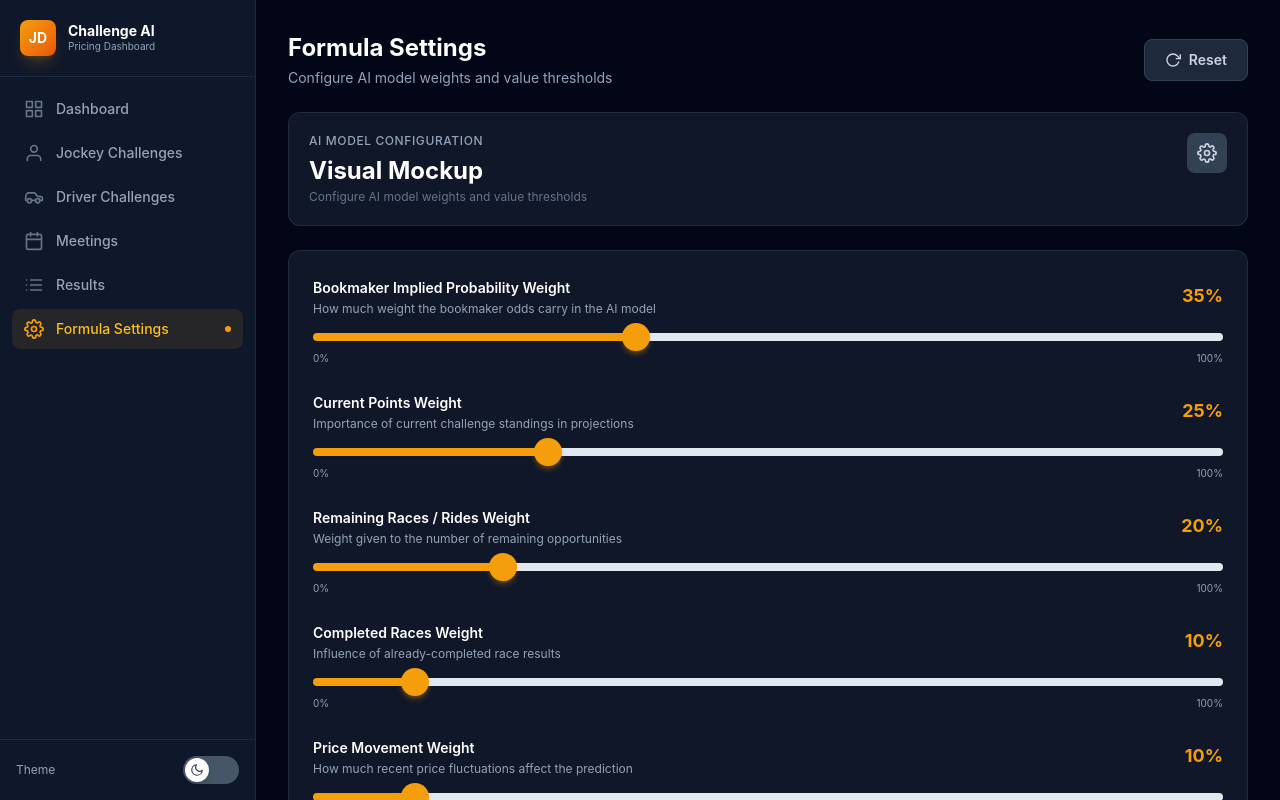
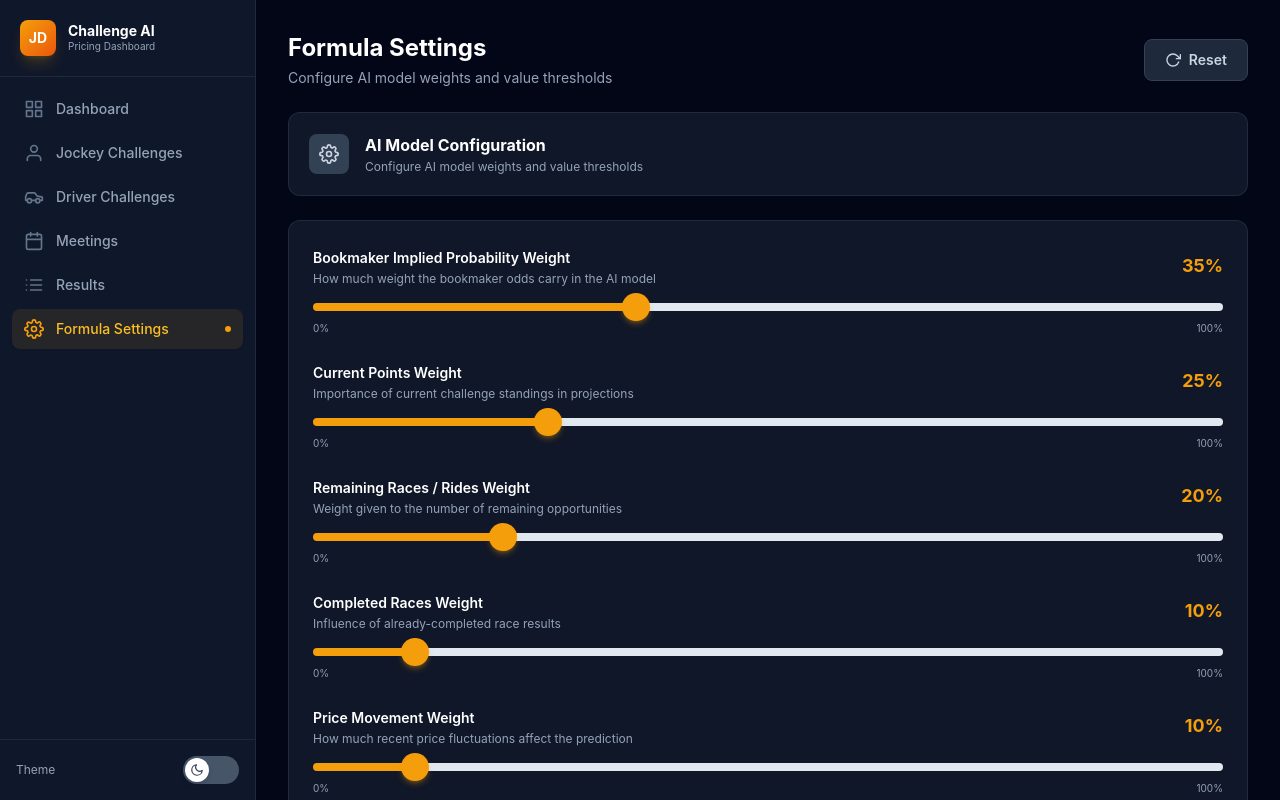
Before and after one commit to AliAhmedSheikh/Horse-Jockey-Challenge, a Next.js app: page /settings in a window 1280 px wide. Shown: the top 800 px of the page. Built offline with nearby package versions, Linux system fonts and the light colour scheme.

Commit message:
Replace Visual Mockup DataCard with proper AI Model Configuration heading

```diff
--- a/app/settings/page.tsx
+++ b/app/settings/page.tsx
@@ -122,12 +122,15 @@ export default function SettingsPage() {
         </button>
       </div>
 
-      <DataCard
-        title="AI Model Configuration"
-        value="Visual Mockup"
-        subtitle="Configure AI model weights and value thresholds"
-        icon={<IconSettingsIcon className="w-5 h-5" />}
-      />
+      <div className="card p-4 md:p-5 flex items-center gap-4">
+        <div className="flex-shrink-0 p-2.5 rounded-lg bg-slate-100 dark:bg-slate-700 text-slate-400 dark:text-slate-300">
+          <IconSettingsIcon className="w-5 h-5" />
+        </div>
+        <div>
+          <h2 className="text-base font-bold text-slate-900 dark:text-white">AI Model Configuration</h2>
+          <p className="text-xs text-slate-500 dark:text-slate-400 mt-0.5">Configure AI model weights and value thresholds</p>
+        </div>
+      </div>
 
       <div className="card p-4 md:p-6">
         <div className="space-y-6">
```
